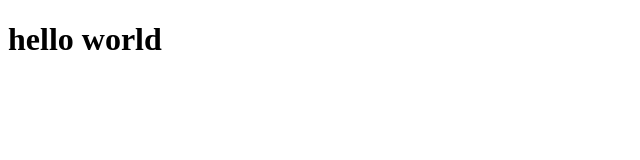
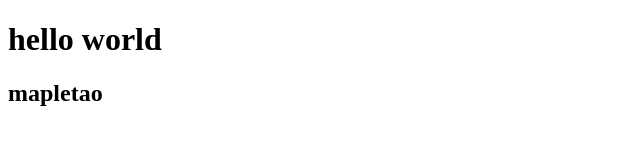
Before and after one commit to mapletao/Test, a plain HTML site: page index.html in a window 1280 px wide. Shown: the whole page, without its empty margins (0-640 px from the left). Drawn offline with Linux system fonts and the light colour scheme.

Commit message:
update in widows
update in widows

```diff
--- a/index.html
+++ b/index.html
@@ -6,5 +6,6 @@
 </head>
 <body>
 	<h1>hello world</h1>
+	<h2>mapletao</h2>
 </body>
 </html>
```
